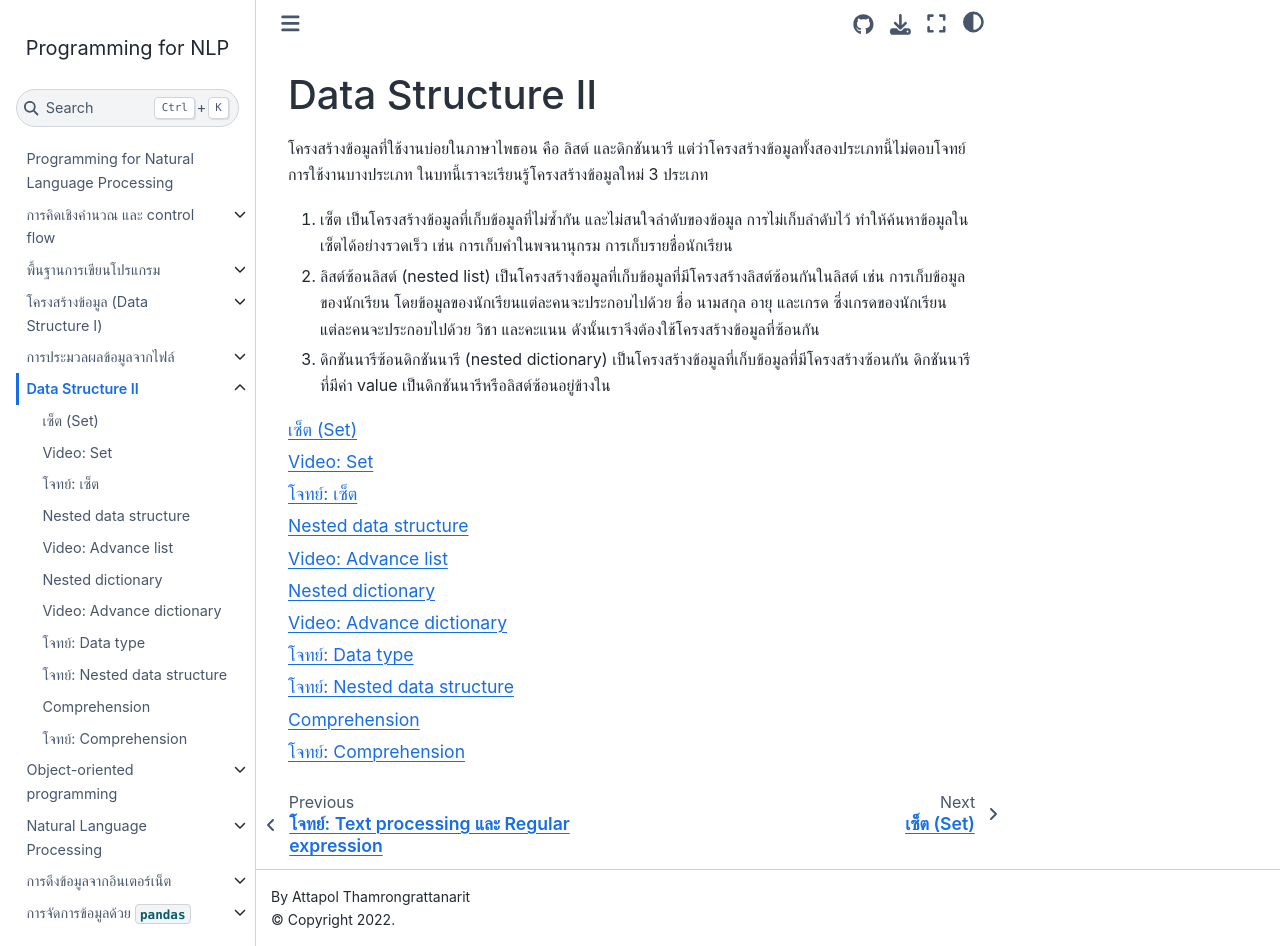
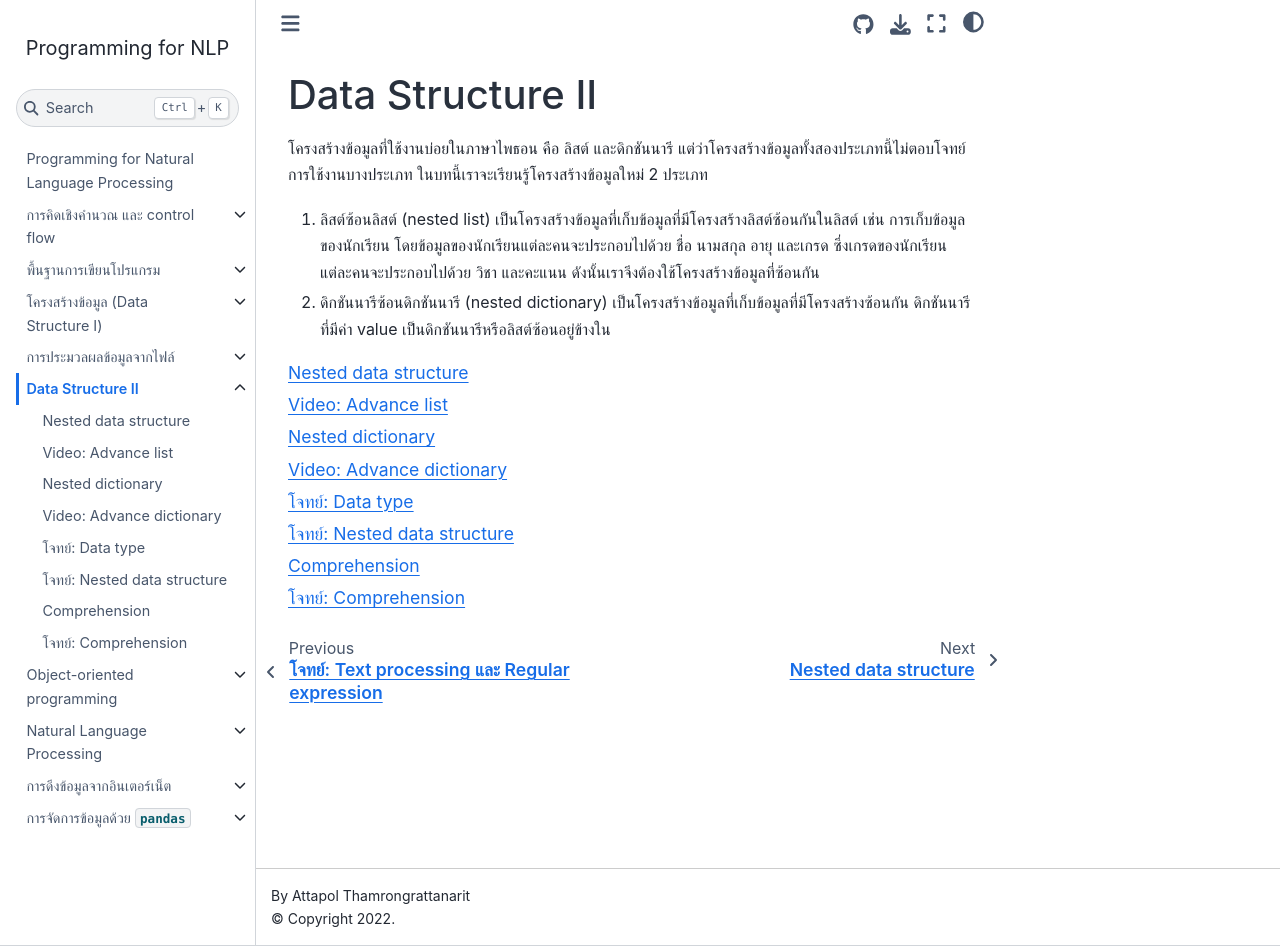
Before and after one commit to attapol/programming-nlp-book, a Jupyter Book: the page built from book/data_structure2.md, in a window 1280 px wide and 946 px high. Built offline with Jupyter Book 1.0.4 settings and Sphinx 7.4.7 and the Sphinx Book theme 1.1.4, drawn with Linux system fonts in a browser that asks for light colours.

Commit message:
Moved set to data structure I

````diff
--- a/book/data_structure2.md
+++ b/book/data_structure2.md
@@ -1,11 +1,9 @@
 # Data Structure II
-โครงสร้างข้อมูลที่ใช้งานบ่อยในภาษาไพธอน คือ ลิสต์ และดิกชันนารี แต่ว่าโครงสร้างข้อมูลทั้งสองประเภทนี้ไม่ตอบโจทย์การใช้งานบางประเภท ในบทนี้เราจะเรียนรู้โครงสร้างข้อมูลใหม่ 3 ประเภท
+โครงสร้างข้อมูลที่ใช้งานบ่อยในภาษาไพธอน คือ ลิสต์ และดิกชันนารี แต่ว่าโครงสร้างข้อมูลทั้งสองประเภทนี้ไม่ตอบโจทย์การใช้งานบางประเภท ในบทนี้เราจะเรียนรู้โครงสร้างข้อมูลใหม่ 2 ประเภท
 
-1. เซ็ต เป็นโครงสร้างข้อมูลที่เก็บข้อมูลที่ไม่ซ้ำกัน และไม่สนใจลำดับของข้อมูล การไม่เก็บลำดับไว้ ทำให้ค้นหาข้อมูลในเซ็ตได้อย่างรวดเร็ว เช่น การเก็บคำในพจนานุกรม การเก็บรายชื่อนักเรียน
+1. ลิสต์ซ้อนลิสต์ (nested list) เป็นโครงสร้างข้อมูลที่เก็บข้อมูลที่มีโครงสร้างลิสต์ซ้อนกันในลิสต์ เช่น การเก็บข้อมูลของนักเรียน โดยข้อมูลของนักเรียนแต่ละคนจะประกอบไปด้วย ชื่อ นามสกุล อายุ และเกรด ซึ่งเกรดของนักเรียนแต่ละคนจะประกอบไปด้วย วิชา และคะแนน ดังนั้นเราจึงต้องใช้โครงสร้างข้อมูลที่ซ้อนกัน
 
-2. ลิสต์ซ้อนลิสต์ (nested list) เป็นโครงสร้างข้อมูลที่เก็บข้อมูลที่มีโครงสร้างลิสต์ซ้อนกันในลิสต์ เช่น การเก็บข้อมูลของนักเรียน โดยข้อมูลของนักเรียนแต่ละคนจะประกอบไปด้วย ชื่อ นามสกุล อายุ และเกรด ซึ่งเกรดของนักเรียนแต่ละคนจะประกอบไปด้วย วิชา และคะแนน ดังนั้นเราจึงต้องใช้โครงสร้างข้อมูลที่ซ้อนกัน
-
-3. ดิกชันนารีซ้อนดิกชันนารี (nested dictionary) เป็นโครงสร้างข้อมูลที่เก็บข้อมูลที่มีโครงสร้างซ้อนกัน ดิกชันนารีที่มีค่า value เป็นดิกชันนารีหรือลิสต์ซ้อนอยู่ข้างใน
+2. ดิกชันนารีซ้อนดิกชันนารี (nested dictionary) เป็นโครงสร้างข้อมูลที่เก็บข้อมูลที่มีโครงสร้างซ้อนกัน ดิกชันนารีที่มีค่า value เป็นดิกชันนารีหรือลิสต์ซ้อนอยู่ข้างใน
 
 ```{tableofcontents}
 ```
````
Also changed, not shown: book/data_structure1.md (+2 -1 lines), book/module3/7-set.md (renamed from book/module5/01-set.md), book/module3/8-videos-set.md (renamed from book/module5/02-videos-set.md), book/module3/9-exercise-set.ipynb (renamed from book/module5/03-exercise-set.ipynb).
